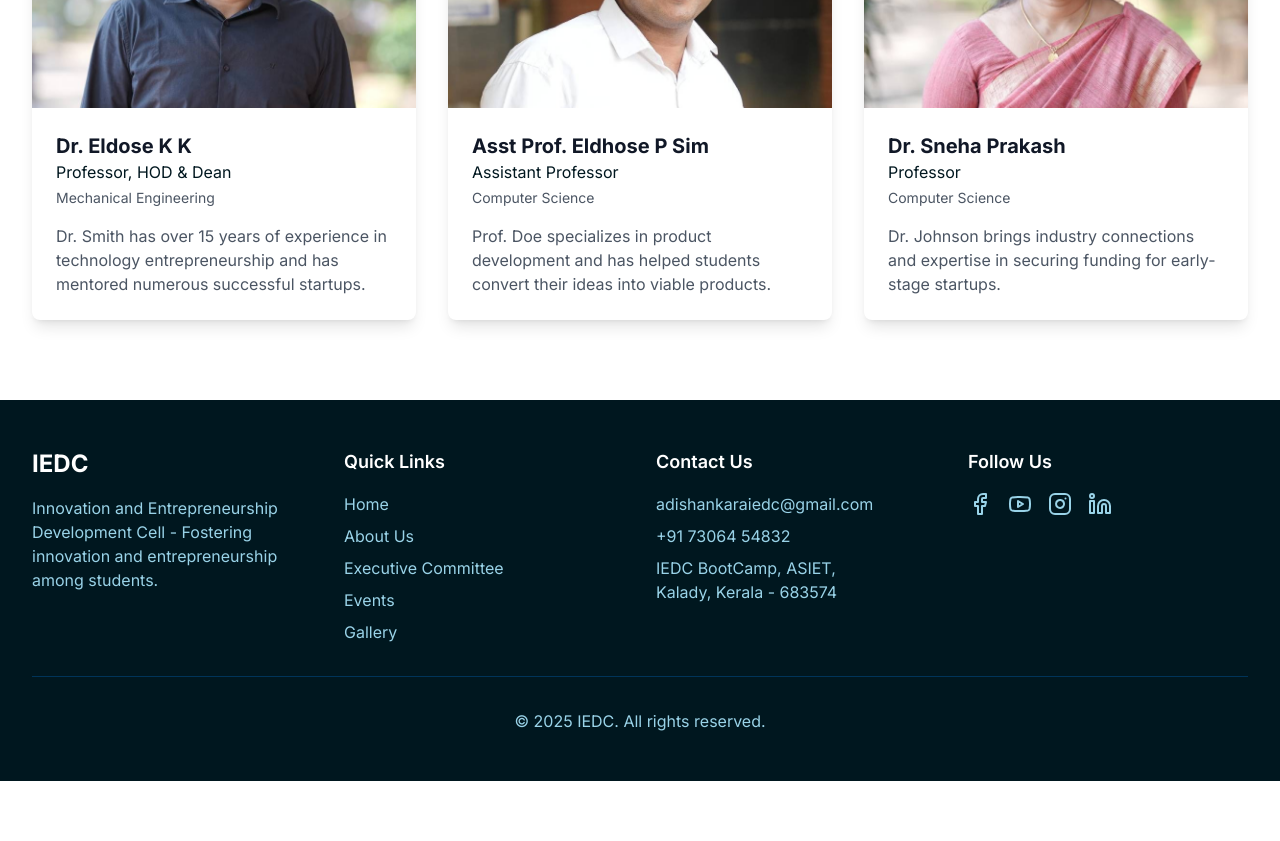
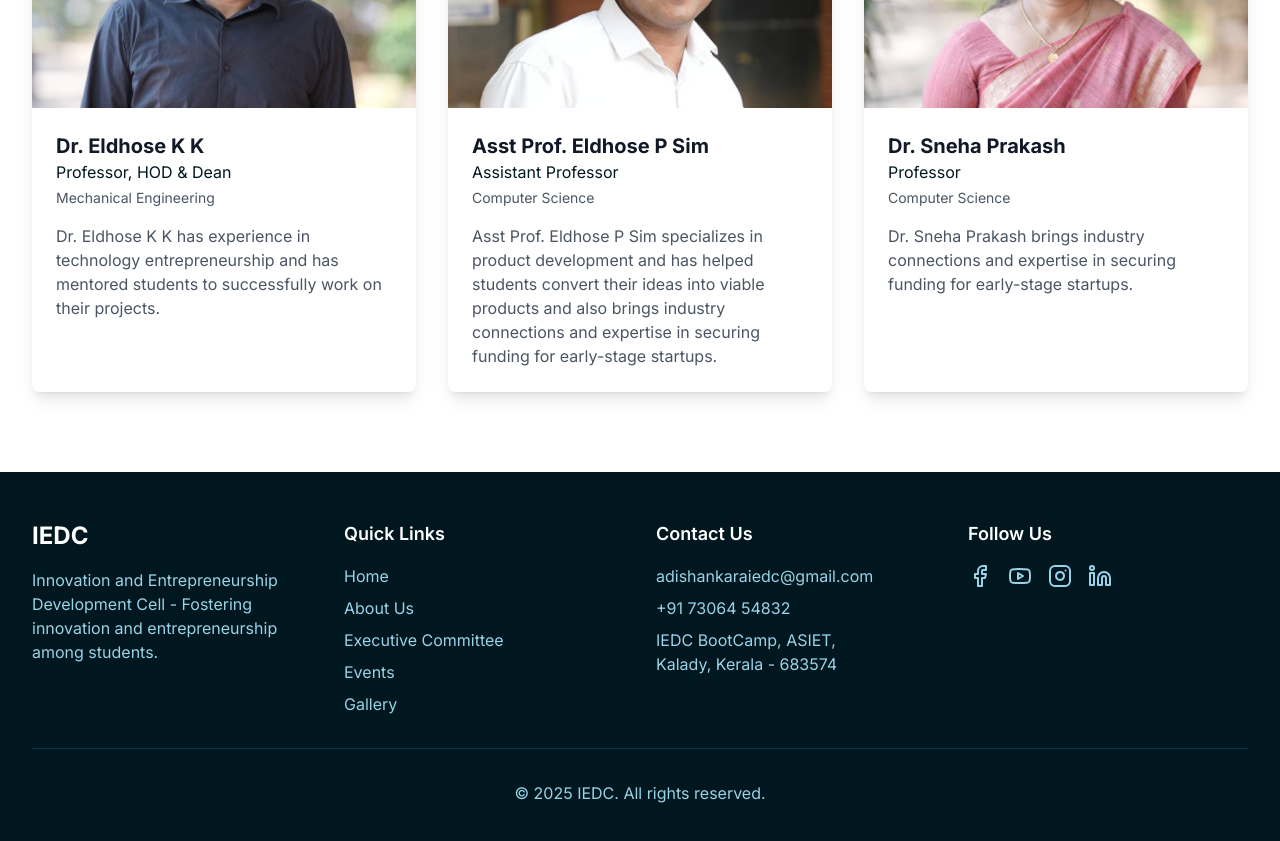
Before and after one commit to ashutoshvm-off/iedc-website, a Next.js app: page /excom in a window 1280 px wide. Shown: the part 5100-5941 px from the top of the page. Before the commit the page ends 5881 px from the top, so only its background shows below. Built offline with nearby package versions, Linux system fonts and the light colour scheme.

Commit message:
about section completed

```diff
--- a/data/data.tsx
+++ b/data/data.tsx
@@ -910,25 +910,25 @@ export const excomData = {
   },
   facultyAdvisors: [
     {
-      name: "Dr. Eldose K K",
+      name: "Dr. Eldhose K K",
       position: "Professor, HOD & Dean",
       department: "Mechanical Engineering",
       image: "/images/About/eldhosekk.png?height=100&width=300",
-      bio: "Dr. Smith has over 15 years of experience in technology entrepreneurship and has mentored numerous successful startups.",
+      bio: "Dr. Eldhose K K has experience in technology entrepreneurship and has mentored students to successfully work on their projects.",
     },
     {
       name: "Asst Prof. Eldhose P Sim",
       position: "Assistant Professor",
       department: "Computer Science",
       image: "/images/About/eldhosepsim.png?height=300&width=300",
-      bio: "Prof. Doe specializes in product development and has helped students convert their ideas into viable products.",
+      bio: "Asst Prof. Eldhose P Sim specializes in product development and has helped students convert their ideas into viable products and also brings industry connections and expertise in securing funding for early-stage startups.",
     },
     {
       name: "Dr. Sneha Prakash",
       position: "Professor",
       department: "Computer Science",
       image: "/images/About/drsnehaprakash.png?height=300&width=300",
-      bio: "Dr. Johnson brings industry connections and expertise in securing funding for early-stage startups.",
+      bio: "Dr. Sneha Prakash brings industry connections and expertise in securing funding for early-stage startups.",
     },
   ],
 }
```
